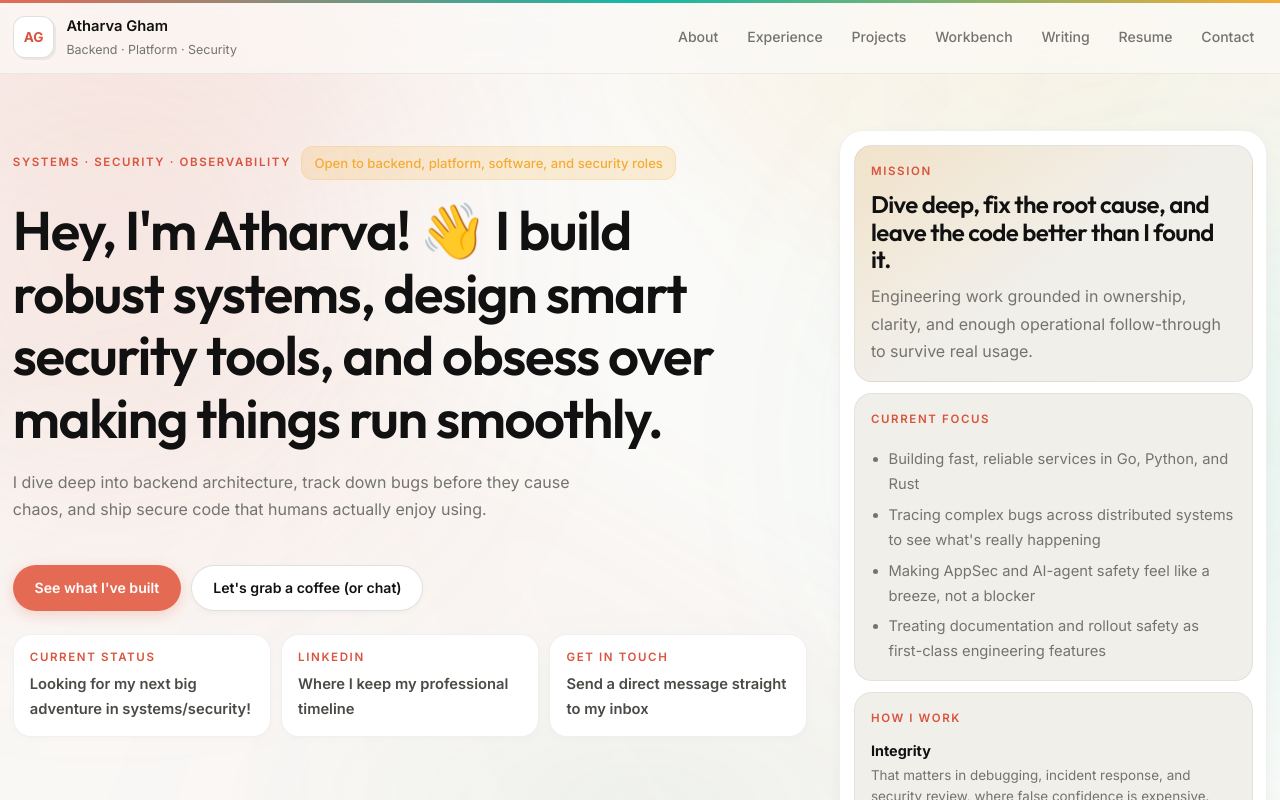
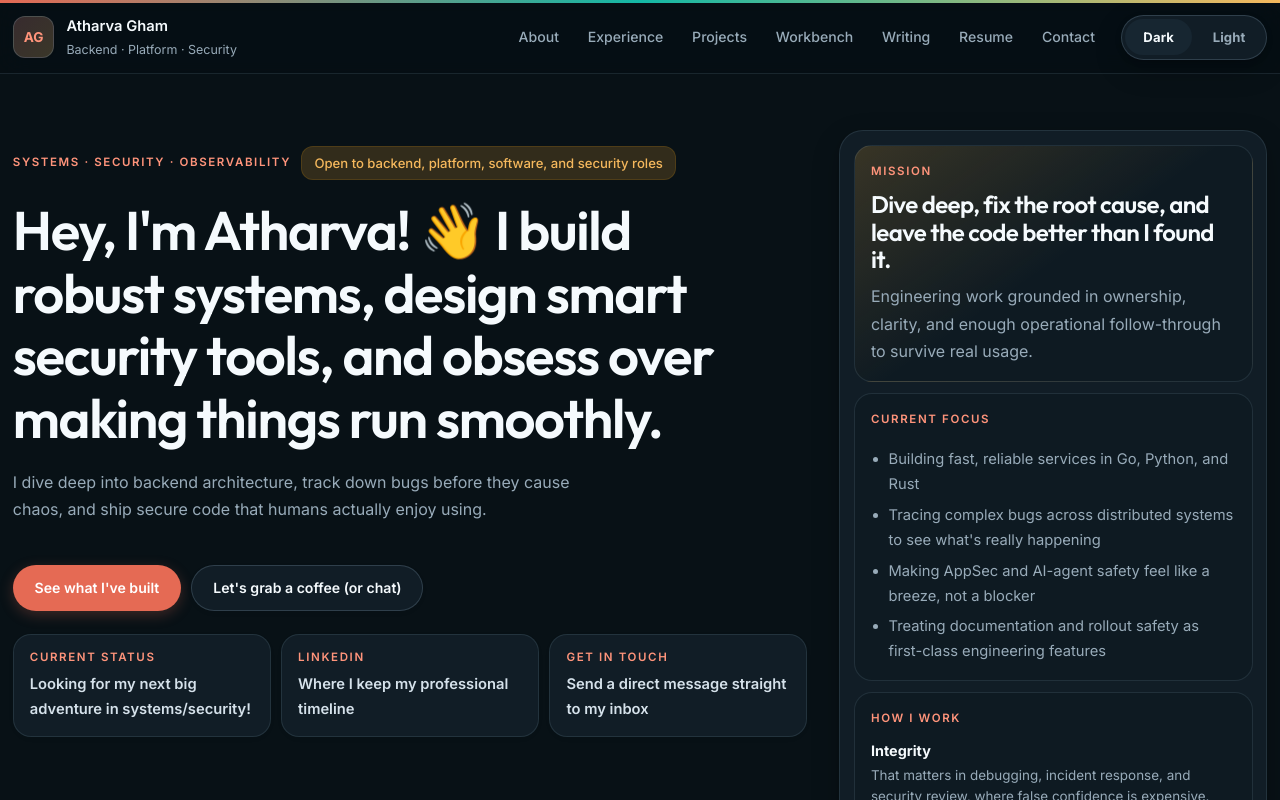
Before and after one commit to AtharvaG109/BIO, a Next.js app: page / in a window 1280 px wide. Shown: the top 800 px of the page. Built offline with nearby package versions, Linux system fonts and the light colour scheme; no server answers.

Commit message:
Add theme toggle and tighten NIDS project UI

```diff
--- a/app/globals.css
+++ b/app/globals.css
@@ -1,23 +1,36 @@
 /* ─── Design Tokens ─── */
 :root {
-  --bg: #FAFAF8;
-  --bg-alt: #F1EFEA;
-  --surface: #FFFFFF;
-  --surface-strong: #FFFFFF;
-  --surface-soft: rgba(255, 255, 255, 0.5);
-  --line: rgba(0, 0, 0, 0.06);
-  --line-strong: rgba(0, 0, 0, 0.12);
-  --text: #4A4A46;
-  --text-strong: #111111;
-  --muted: #73736F;
+  --bg: #081116;
+  --bg-alt: #0E1A22;
+  --surface: #111D26;
+  --surface-strong: #172631;
+  --surface-soft: rgba(19, 35, 46, 0.84);
+  --surface-elevated: rgba(14, 27, 36, 0.92);
+  --surface-panel: rgba(10, 18, 25, 0.94);
+  --popover-bg: rgba(10, 18, 24, 0.94);
+  --field-bg: rgba(9, 17, 24, 0.92);
+  --field-placeholder: rgba(178, 194, 208, 0.5);
+  --header-bg: rgba(7, 14, 19, 0.8);
+  --line: rgba(143, 171, 191, 0.15);
+  --line-strong: rgba(143, 171, 191, 0.24);
+  --text: #D5E1EA;
+  --text-strong: #F5FAFD;
+  --muted: #98ABB9;
   --accent: #E56A54;
-  --accent-strong: #D9543E;
+  --accent-strong: #FF947B;
+  --accent-light: rgba(229, 106, 84, 0.18);
   --accent-soft: rgba(229, 106, 84, 0.15);
   --accent-glow: rgba(245, 171, 53, 0.25);
-  --warm: #F5AB35;
+  --warm: #F5B85D;
   --warm-soft: rgba(245, 171, 53, 0.18);
-  --shadow-sm: 0 4px 14px rgba(0, 0, 0, 0.03), 0 2px 4px rgba(0, 0, 0, 0.02);
-  --shadow-md: 0 12px 32px rgba(0, 0, 0, 0.06), 0 6px 16px rgba(0, 0, 0, 0.04);
+  --success-bg: rgba(16, 185, 129, 0.14);
+  --success-line: rgba(16, 185, 129, 0.28);
+  --success-text: #A7F3D0;
+  --danger-bg: rgba(248, 113, 113, 0.14);
+  --danger-line: rgba(248, 113, 113, 0.26);
+  --danger-text: #FECACA;
+  --shadow-sm: 0 10px 28px rgba(0, 0, 0, 0.22), 0 2px 6px rgba(0, 0, 0, 0.16);
+  --shadow-md: 0 20px 48px rgba(0, 0, 0, 0.32), 0 8px 20px rgba(0, 0, 0, 0.22);
   --radius-xl: 32px;
   --radius-lg: 24px;
   --radius-md: 18px;
@@ -26,6 +39,42 @@
   --font-heading: var(--font-outfit), "SF Pro Display", system-ui, sans-serif;
   --font-body: var(--font-inter), "SF Pro Text", system-ui, sans-serif;
   --font-mono: "IBM Plex Mono", "SF Mono", "Fira Code", "JetBrains Mono", monospace;
+  color-scheme: dark;
+}
+
+html[data-theme="light"] {
+  --bg: #FAFAF8;
+  --bg-alt: #F1EFEA;
+  --surface: #FFFFFF;
+  --surface-strong: #FFFFFF;
+  --surface-soft: rgba(255, 255, 255, 0.72);
+  --surface-elevated: rgba(255, 255, 255, 0.9);
+  --surface-panel: rgba(255, 255, 255, 0.96);
+  --popover-bg: rgba(255, 255, 255, 0.95);
+  --field-bg: rgba(255, 255, 255, 0.96);
+  --field-placeholder: rgba(115, 115, 111, 0.72);
+  --header-bg: rgba(250, 250, 248, 0.72);
+  --line: rgba(0, 0, 0, 0.06);
+  --line-strong: rgba(0, 0, 0, 0.12);
+  --text: #4A4A46;
+  --text-strong: #111111;
+  --muted: #73736F;
+  --accent: #E56A54;
+  --accent-strong: #D9543E;
+  --accent-light: rgba(229, 106, 84, 0.14);
+  --accent-soft: rgba(229, 106, 84, 0.15);
+  --accent-glow: rgba(245, 171, 53, 0.25);
+  --warm: #F5AB35;
+  --warm-soft: rgba(245, 171, 53, 0.18);
+  --success-bg: rgba(16, 185, 129, 0.14);
+  --success-line: rgba(16, 185, 129, 0.28);
+  --success-text: #0F766E;
+  --danger-bg: rgba(248, 113, 113, 0.14);
+  --danger-line: rgba(248, 113, 113, 0.26);
+  --danger-text: #B91C1C;
+  --shadow-sm: 0 4px 14px rgba(0, 0, 0, 0.03), 0 2px 4px rgba(0, 0, 0, 0.02);
+  --shadow-md: 0 12px 32px rgba(0, 0, 0, 0.06), 0 6px 16px rgba(0, 0, 0, 0.04);
+  color-scheme: light;
 }
 
 /* ─── Reset ─── */
@@ -35,6 +84,7 @@
 
 html {
   scroll-behavior: smooth;
+  background: var(--bg);
 }
 
 body {
@@ -228,7 +278,7 @@ ul {
   content: "";
   position: absolute;
   inset: 0;
-  background: rgba(250, 250, 248, 0.7);
+  background: var(--header-bg);
   border-bottom: 1px solid var(--line);
   z-index: -1;
 }
@@ -239,6 +289,15 @@ ul {
   justify-content: space-between;
   gap: 1rem;
   padding: 0.85rem 0;
+}
+
+.header-actions {
+  display: flex;
+  align-items: center;
+  justify-content: flex-end;
+  gap: 0.8rem;
+  margin-left: auto;
+  min-width: 0;
 }
 
 .brand {
@@ -328,6 +387,40 @@ ul {
   justify-content: flex-end;
 }
 
+.theme-toggle {
+  display: inline-flex;
+  align-items: center;
+  gap: 0.2rem;
+  padding: 0.22rem;
+  border-radius: 999px;
+  border: 1px solid var(--line-strong);
+  background: var(--surface);
+  box-shadow: var(--shadow-sm);
+}
+
+.theme-toggle-option {
+  min-width: 4.2rem;
+  min-height: 2.2rem;
+  padding: 0.42rem 0.8rem;
+  border-radius: 999px;
+  color: var(--muted);
+  font-size: 0.82rem;
+  font-weight: 650;
+  letter-spacing: 0.01em;
+  cursor: pointer;
+  transition: background 180ms ease, color 180ms ease, transform 180ms ease;
+}
+
+.theme-toggle-option:hover,
+.theme-toggle-option:focus-visible {
+  color: var(--text-strong);
+}
+
+.theme-toggle-option-active {
+  background: var(--surface-strong);
+  color: var(--text-strong);
+}
+
 .nav-disclosure {
   display: none;
   position: relative;
@@ -343,7 +436,7 @@ ul {
   font-size: 0.9rem;
   font-weight: 650;
   letter-spacing: 0.02em;
-  box-shadow: 0 2px 8px rgba(0,0,0,0.04);
+  box-shadow: var(--shadow-sm);
 }
 
 .nav-disclosure[open] .disclosure-nav {
@@ -359,7 +452,7 @@ ul {
   padding: 0.5rem;
   border-radius: var(--radius-md);
   border: 1px solid var(--line-strong);
-  background: rgba(255, 255, 255, 0.95);
+  background: var(--popover-bg);
   backdrop-filter: blur(20px);
   box-shadow: var(--shadow-md);
 }
@@ -839,7 +932,7 @@ ul {
   padding: 0.9rem 1rem;
   border-radius: var(--radius-sm);
   background: var(--surface-soft);
-  border: 1px solid rgba(148, 163, 184, 0.18);
+  border: 1px solid var(--line);
 }
 
 .depth-card {
@@ -953,8 +1046,8 @@ ul {
   gap: 0.25rem;
   padding: 0.85rem 0.95rem;
   border-radius: var(--radius-sm);
-  background: rgba(8, 15, 28, 0.62);
-  border: 1px solid rgba(148, 163, 184, 0.18);
+  background: var(--surface-elevated);
+  border: 1px solid var(--line);
 }
 
 .metric-card strong {
@@ -1128,8 +1221,8 @@ ul {
   z-index: 1;
   padding: 1rem;
   border-radius: var(--radius-sm);
-  background: rgba(15, 23, 42, 0.5);
-  border: 1px solid rgba(148, 163, 184, 0.18);
+  background: var(--surface-elevated);
+  border: 1px solid var(--line);
 }
 
 .contact-signal-card h3 {
@@ -1152,7 +1245,7 @@ ul {
   gap: 1rem;
   background:
     linear-gradient(160deg, rgba(6, 182, 212, 0.06), transparent 38%),
-    rgba(7, 10, 18, 0.88);
+    var(--surface-panel);
 }
 
 .contact-form-head {
@@ -1193,14 +1286,14 @@ ul {
   min-height: 3rem;
   padding: 0.8rem 0.95rem;
   border-radius: var(--radius-sm);
-  border: 1px solid rgba(148, 163, 184, 0.18);
-  background: rgba(8, 15, 28, 0.86);
+  border: 1px solid var(--line);
+  background: var(--field-bg);
   color: var(--text);
   transition: border-color 180ms ease, box-shadow 180ms ease, background 180ms ease;
 }
 
 .input-control::placeholder {
-  color: rgba(226, 232, 240, 0.42);
+  color: var(--field-placeholder);
 }
 
 .input-control:hover {
@@ -1258,15 +1351,15 @@ ul {
 }
 
 .form-status-success {
-  background: rgba(16, 185, 129, 0.14);
-  border: 1px solid rgba(16, 185, 129, 0.28);
-  color: #a7f3d0;
+  background: var(--success-bg);
+  border: 1px solid var(--success-line);
+  color: var(--success-text);
 }
 
 .form-status-error {
-  background: rgba(248, 113, 113, 0.14);
-  border: 1px solid rgba(248, 113, 113, 0.26);
-  color: #fecaca;
+  background: var(--danger-bg);
+  border: 1px solid var(--danger-line);
+  color: var(--danger-text);
 }
 
 .honeypot-field {
@@ -1485,6 +1578,10 @@ ul {
   .brand {
     max-width: calc(100% - 6.6rem);
   }
+
+  .header-actions {
+    gap: 0.55rem;
+  }
 }
 
 @media (max-width: 860px) {
@@ -1505,6 +1602,10 @@ ul {
 
   .desktop-nav {
     display: none;
+  }
+
+  .theme-toggle-option {
+    min-width: 3.6rem;
   }
 
   .nav-disclosure {
@@ -1628,6 +1729,17 @@ ul {
     display: none;
   }
 
+  .theme-toggle {
+    padding: 0.18rem;
+  }
+
+  .theme-toggle-option {
+    min-width: 3.2rem;
+    min-height: 2.05rem;
+    padding: 0.38rem 0.6rem;
+    font-size: 0.78rem;
+  }
+
   .disclosure-nav a {
     font-size: 0.94rem;
     padding: 0.88rem 0.9rem;
--- a/app/layout.jsx
+++ b/app/layout.jsx
@@ -16,6 +16,20 @@ const googleSiteVerificationToken =
   process.env.GOOGLE_SITE_VERIFICATION ||
   process.env.NEXT_PUBLIC_GOOGLE_SITE_VERIFICATION ||
   "Q1qnn9j21GEvPg9Dx-20kHfxkeiG0zOffzHTG2Dr_Ug";
+const themeInitScript = `
+  (function () {
+    try {
+      var key = "atharva-site-theme";
+      var stored = window.localStorage.getItem(key);
+      var theme = stored === "light" || stored === "dark" ? stored : "dark";
+      document.documentElement.dataset.theme = theme;
+      document.documentElement.style.colorScheme = theme;
+    } catch (error) {
+      document.documentElement.dataset.theme = "dark";
+      document.documentElement.style.colorScheme = "dark";
+    }
+  })();
+`;
 
 export const metadata = {
   metadataBase: new URL(siteConfig.siteUrl),
@@ -63,6 +77,7 @@ export default function RootLayout({ children }) {
     <html lang="en" suppressHydrationWarning className={`${fontInter.variable} ${fontOutfit.variable}`}>
       <head>
         <meta name="referrer" content="strict-origin-when-cross-origin" />
+        <script dangerouslySetInnerHTML={{ __html: themeInitScript }} />
       </head>
       <body suppressHydrationWarning>
         <a href="#main-content" className="skip-link">
--- a/components/site-header.jsx
+++ b/components/site-header.jsx
@@ -5,6 +5,7 @@ import { usePathname } from "next/navigation";
 import { useEffect, useRef } from "react";
 
 import { siteConfig } from "@/lib/site-data";
+import { ThemeToggle } from "@/components/theme-toggle";
 
 const navItems = [
   { label: "About", href: "/about/" },
@@ -73,9 +74,12 @@ export function SiteHeader() {
           </span>
         </Link>
 
+        <div className="header-actions">
           <nav className="site-nav desktop-nav" aria-label="Primary">
             <NavLinks pathname={pathname} />
           </nav>
+
+          <ThemeToggle />
 
           <details className="nav-disclosure" ref={disclosureRef}>
             <summary>Menu</summary>
@@ -91,6 +95,7 @@ export function SiteHeader() {
             </nav>
           </details>
         </div>
+      </div>
     </header>
   );
 }
--- /dev/null
+++ b/components/theme-toggle.jsx
@@ -0,0 +1,47 @@
+"use client";
+
+import { useEffect, useState } from "react";
+
+const STORAGE_KEY = "atharva-site-theme";
+const THEMES = ["dark", "light"];
+
+function applyTheme(theme) {
+  document.documentElement.dataset.theme = theme;
+  document.documentElement.style.colorScheme = theme;
+}
+
+export function ThemeToggle() {
+  const [theme, setTheme] = useState("dark");
+
+  useEffect(() => {
+    const current = document.documentElement.dataset.theme;
+    if (THEMES.includes(current)) {
+      setTheme(current);
+      return;
+    }
+
+    applyTheme("dark");
+  }, []);
+
+  function handleSelect(nextTheme) {
+    setTheme(nextTheme);
+    applyTheme(nextTheme);
+    window.localStorage.setItem(STORAGE_KEY, nextTheme);
+  }
+
+  return (
+    <div className="theme-toggle" role="group" aria-label="Choose color theme">
+      {THEMES.map((option) => (
+        <button
+          key={option}
+          type="button"
+          className={`theme-toggle-option ${theme === option ? "theme-toggle-option-active" : ""}`}
+          aria-pressed={theme === option}
+          onClick={() => handleSelect(option)}
+        >
+          {option === "dark" ? "Dark" : "Light"}
+        </button>
+      ))}
+    </div>
+  );
+}
```
Also changed, not shown: public/media/enterprise-nids-platform.svg. Lines whose indentation alone changed are shown as unchanged.
